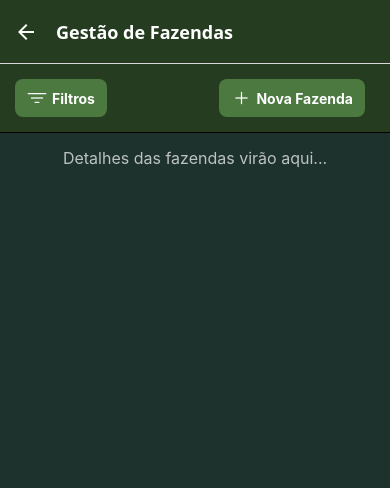
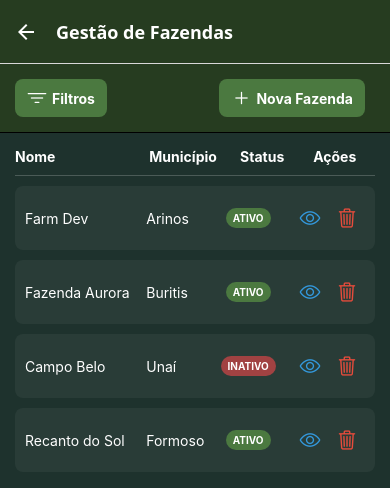
Before and after one commit to 4MuriloRT/Terra-Mobile, a React Native app: screen /FazendasScreen in a window 390 px wide. Shown: the top 488 px of the page. Built offline with nearby package versions, Linux system fonts and the light colour scheme.

Commit message:
feat: implementa a tela FazendasScreen com exibição de dados fictícios

```diff
--- a/src/pages/Fazendas/FazendasScreen.tsx
+++ b/src/pages/Fazendas/FazendasScreen.tsx
@@ -1,18 +1,91 @@
-import React from "react";
-import { View, Text, StyleSheet, TouchableOpacity } from "react-native";
+import React, { useState } from "react";
+import {
+  View,
+  Text,
+  StyleSheet,
+  TouchableOpacity,
+  FlatList,
+  ScrollView,
+} from "react-native";
 import { Ionicons } from "@expo/vector-icons";
 import { useNavigation } from "@react-navigation/native";
 import { StackNavigationProp } from "@react-navigation/stack";
 import { RootStackParamList } from "../../screens/Types";
 import { colors } from "../../components/Colors";
 
-type FazendasScreenNavigationProp = StackNavigationProp<RootStackParamList, "FazendasScreen">;
+type FazendasScreenNavigationProp = StackNavigationProp<
+  RootStackParamList,
+  "FazendasScreen"
+>;
+
+// Dados fictícios para simular o que viria do backend
+const DADOS_FICTICIOS = [
+  {
+    id: "1",
+    nome: "Farm Dev",
+    cnpj: "54.963.649/0001-00",
+    area: "1250 ha",
+    municipio: "Arinos",
+    uf: "MG",
+    ativo: true,
+  },
+  {
+    id: "2",
+    nome: "Fazenda Aurora",
+    cnpj: "12.345.678/0001-99",
+    area: "870 ha",
+    municipio: "Buritis",
+    uf: "MG",
+    ativo: true,
+  },
+  {
+    id: "3",
+    nome: "Campo Belo",
+    cnpj: "98.765.432/0001-11",
+    area: "2100 ha",
+    municipio: "Unaí",
+    uf: "MG",
+    ativo: false,
+  },
+  {
+    id: "4",
+    nome: "Recanto do Sol",
+    cnpj: "15.975.324/0001-85",
+    area: "540 ha",
+    municipio: "Formoso",
+    uf: "MG",
+    ativo: true,
+  },
+];
 
 export default function FazendasScreen() {
   const navigation = useNavigation<FazendasScreenNavigationProp>();
+  // Usando useState para guardar os dados. No futuro, você alimentará este estado com a resposta da API.
+  const [fazendas, setFazendas] = useState(DADOS_FICTICIOS);
+
+  const renderItem = ({ item }: { item: (typeof DADOS_FICTICIOS)[0] }) => (
+    <View style={styles.tableRow}>
+      <Text style={[styles.cell, { flex: 2.5 }]}>{item.nome}</Text>
+      <Text style={[styles.cell, { flex: 1.5 }]}>{item.municipio}</Text>
+      <View style={[{ flex: 1.2, alignItems: 'center'}]}>
+        <View style={[styles.statusBadge, {backgroundColor: item.ativo ? colors.secondary : '#a14242'}]}>
+            <Text style={styles.statusText}>{item.ativo ? "ATIVO" : "INATIVO"}</Text>
+        </View>
+      </View>
+      <View style={[styles.actionsCell, { flex: 1.5 }]}>
+        <TouchableOpacity style={styles.actionButton}>
+          <Ionicons name="eye-outline" size={22} color="#3498db" />
+        </TouchableOpacity>
+        <TouchableOpacity style={styles.actionButton}>
+          <Ionicons name="trash-outline" size={22} color="#e74c3c" />
+        </TouchableOpacity>
+      </View>
+    </View>
+  );
 
   return (
     <View style={styles.container}>
+
       <View style={styles.header}>
         <View style={styles.headerButtons}>
           <TouchableOpacity style={styles.filterButton}>
@@ -30,7 +103,20 @@ export default function FazendasScreen() {
       </View>
 
       <View style={styles.content}>
-        <Text style={styles.text}>Detalhes das fazendas virão aqui...</Text>
+        <View style={styles.tableHeader}>
+          <Text style={[styles.headerText, { flex: 2.5 }]}>Nome</Text>
+          <Text style={[styles.headerText, { flex: 1.5 }]}>Município</Text>
+          <Text style={[styles.headerText, { flex: 1.2, textAlign: 'center' }]}>Status</Text>
+          <Text style={[styles.headerText, { flex: 1.5, textAlign: 'center' }]}>Ações</Text>
+        </View>
+
+
+        <FlatList
+          data={fazendas}
+          renderItem={renderItem}
+          keyExtractor={(item) => item.id}
+          showsVerticalScrollIndicator={false}
+        />
       </View>
     </View>
   );
@@ -39,6 +125,7 @@ export default function FazendasScreen() {
 const styles = StyleSheet.create({
   container: {
     flex: 1,
+    backgroundColor: '#1E322D',
   },
   header: {
     backgroundColor: colors.primary,
@@ -46,12 +133,6 @@ const styles = StyleSheet.create({
     flexDirection: "row",
     alignItems: "center",
     borderBottomWidth: 1,
-  },
-  text: {
-    fontSize: 16,
-    color: colors.white,
-    textAlign: "center",
-    opacity: 0.7,
   },
   headerButtons: {
     width: "100%",
@@ -74,7 +155,50 @@ const styles = StyleSheet.create({
   },
   content: {
     flex: 1,
-    backgroundColor: '#1E322D',
-    padding: 15
+    padding: 15,
+  },
+  tableHeader: {
+    flexDirection: 'row',
+    borderBottomWidth: 1,
+    borderBottomColor: 'rgba(255, 255, 255, 0.2)',
+    paddingBottom: 10,
+    marginBottom: 10,
+  },
+  headerText: {
+    color: colors.white,
+    fontWeight: 'bold',
+    fontSize: 14,
+  },
+  tableRow: {
+    flexDirection: 'row',
+    alignItems: 'center',
+    backgroundColor: 'rgba(255, 255, 255, 0.05)',
+    borderRadius: 8,
+    paddingVertical: 15,
+    paddingHorizontal: 10,
+    marginBottom: 10,
+  },
+  cell: {
+    color: colors.white,
+    fontSize: 14,
+  },
+  statusBadge: {
+    paddingVertical: 4,
+    paddingHorizontal: 7,
+    borderRadius: 12,
+  },
+  statusText: {
+    color: colors.white,
+    fontSize: 10,
+    fontWeight: 'bold',
+  },
+  actionsCell: {
+    flexDirection: 'row',
+    justifyContent: 'center',
+    paddingLeft: 15,
+    gap: 5,
+  },
+  actionButton: {
+    padding: 5,
   },
 });
```
